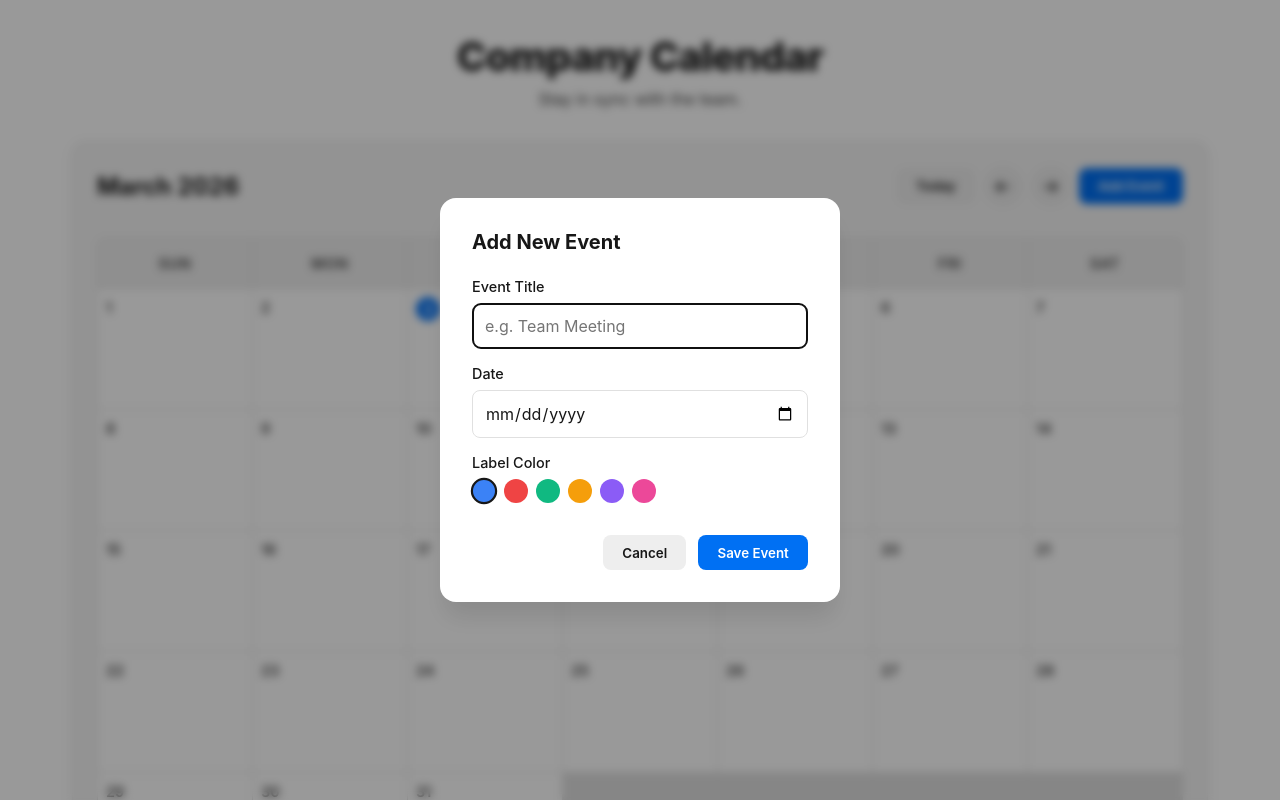
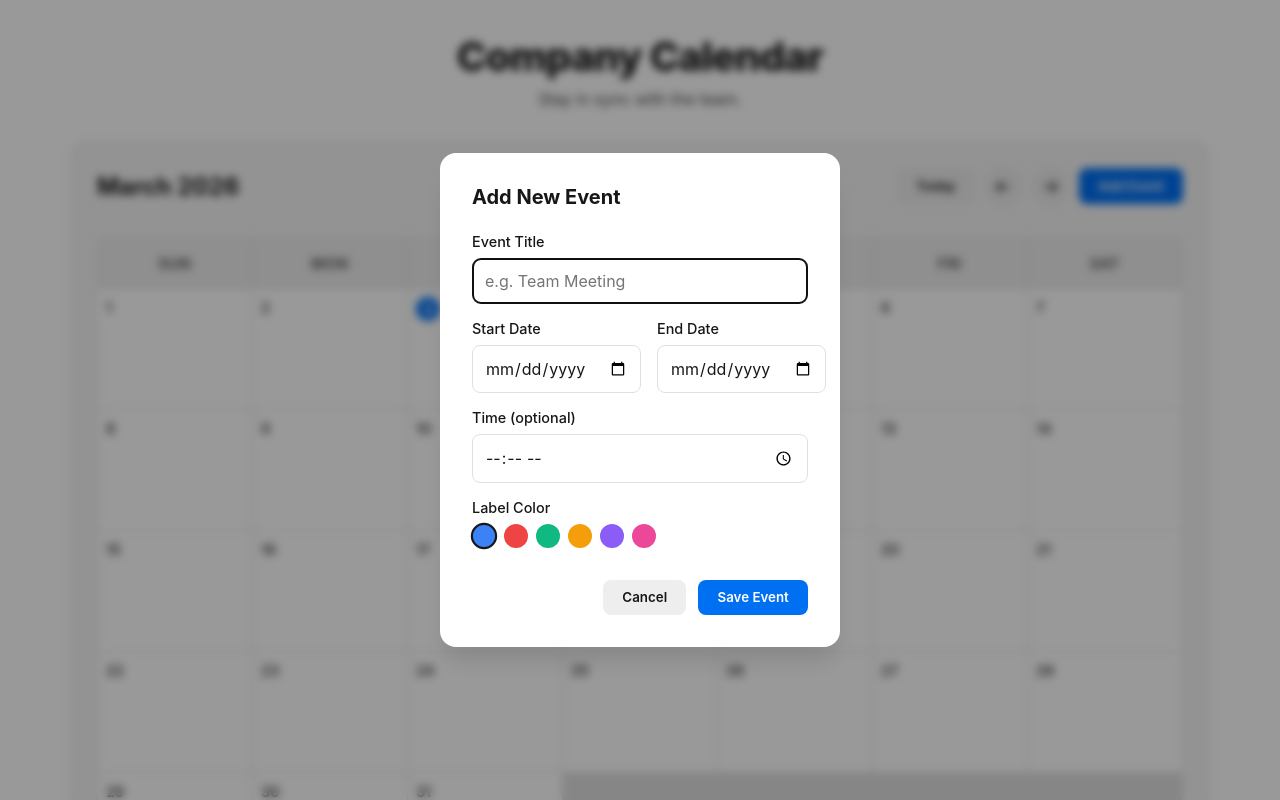
Before and after one commit to TrentBreneman/isr-calander, a Next.js app: page / in a window 1280 px wide. Both pictures are taken after a click on the button "Add Event". Shown: the top 800 px of the page. Built offline with nearby package versions, Linux system fonts and the light colour scheme.

Commit message:
feat: add multi-day events and time support to calendar

```diff
--- a/components/Calendar.module.css
+++ b/components/Calendar.module.css
@@ -238,6 +238,21 @@
   margin-top: 2rem;
 }
 
+.row {
+  display: flex;
+  gap: 1rem;
+}
+
+.row .formGroup {
+  flex: 1;
+}
+
+.eventTime {
+  font-weight: 700;
+  margin-right: 4px;
+  opacity: 0.9;
+}
+
 @media (max-width: 768px) {
   .day {
     min-height: 80px;
--- a/components/Calendar.tsx
+++ b/components/Calendar.tsx
@@ -6,7 +6,9 @@ import styles from "./Calendar.module.css";
 interface CalendarEvent {
   id: string;
   title: string;
-  date: string; // ISO string YYYY-MM-DD
+  startDate: string; // ISO string YYYY-MM-DD
+  endDate?: string;   // ISO string YYYY-MM-DD
+  time?: string;      // HH:mm
   color: string;
 }
 
@@ -22,14 +24,27 @@ export default function Calendar() {
   const [currentDate, setCurrentDate] = useState(new Date());
   const [events, setEvents] = useState<CalendarEvent[]>([]);
   const [showModal, setShowModal] = useState(false);
-  const [newEvent, setNewEvent] = useState({ title: "", date: "", color: COLORS[0] });
+  const [newEvent, setNewEvent] = useState({
+    title: "",
+    startDate: "",
+    endDate: "",
+    time: "",
+    color: COLORS[0]
+  });
 
   // Load events from localStorage
   useEffect(() => {
     const saved = localStorage.getItem("company-events");
     if (saved) {
       try {
-        setEvents(JSON.parse(saved));
+        const parsed = JSON.parse(saved);
+        // Migration: handle old format where it was just 'date'
+        const migrated = parsed.map((e: any) => ({
+          ...e,
+          startDate: e.startDate || e.date,
+          endDate: e.endDate || e.date
+        }));
+        setEvents(migrated);
       } catch (e) {
         console.error("Failed to load events", e);
       }
@@ -53,20 +68,28 @@ export default function Calendar() {
 
   const handleAddEvent = (e: React.FormEvent) => {
     e.preventDefault();
-    if (!newEvent.title || !newEvent.date) return;
+    if (!newEvent.title || !newEvent.startDate) return;
 
     const event: CalendarEvent = {
       id: Math.random().toString(36).substring(2, 9),
-      ...newEvent,
+      title: newEvent.title,
+      startDate: newEvent.startDate,
+      endDate: newEvent.endDate || newEvent.startDate,
+      time: newEvent.time,
+      color: newEvent.color,
     };
 
     setEvents([...events, event]);
     setShowModal(false);
-    setNewEvent({ title: "", date: "", color: COLORS[0] });
+    setNewEvent({ title: "", startDate: "", endDate: "", time: "", color: COLORS[0] });
   };
 
   const deleteEvent = (id: string) => {
     setEvents(events.filter(e => e.id !== id));
+  };
+
+  const isWithinRange = (dateStr: string, start: string, end: string) => {
+    return dateStr >= start && dateStr <= end;
   };
 
   // Calendar days grid
@@ -78,7 +101,7 @@ export default function Calendar() {
   // Days of current month
   for (let i = 1; i <= daysInMonth; i++) {
     const dateStr = `${year}-${String(month + 1).padStart(2, "0")}-${String(i).padStart(2, "0")}`;
-    const dayEvents = events.filter(e => e.date === dateStr);
+    const dayEvents = events.filter(e => isWithinRange(dateStr, e.startDate, e.endDate || e.startDate));
     const isToday = new Date().toDateString() === new Date(year, month, i).toDateString();
 
     days.push(
@@ -87,15 +110,16 @@ export default function Calendar() {
         <div className={styles.eventList}>
           {dayEvents.map(event => (
             <div
-              key={event.id}
+              key={`${event.id}-${dateStr}`}
               className={styles.eventItem}
               style={{ backgroundColor: event.color }}
-              title={event.title}
+              title={`${event.title}${event.time ? ` at ${event.time}` : ""}`}
               onClick={(e) => {
                 e.stopPropagation();
                 if(confirm(`Delete "${event.title}"?`)) deleteEvent(event.id);
               }}
             >
+              {event.time && <span className={styles.eventTime}>{event.time} </span>}
               {event.title}
             </div>
           ))}
@@ -103,7 +127,7 @@ export default function Calendar() {
         <button
           className={styles.addDayBtn}
           onClick={() => {
-            setNewEvent({ ...newEvent, date: dateStr });
+            setNewEvent({ ...newEvent, startDate: dateStr, endDate: dateStr });
             setShowModal(true);
           }}
         >
@@ -150,13 +174,40 @@ export default function Calendar() {
                   required
                 />
               </div>
+              <div className={styles.row}>
+                <div className={styles.formGroup}>
+                  <label>Start Date</label>
+                  <input
+                    type="date"
+                    value={newEvent.startDate}
+                    onChange={e => {
+                      const newStart = e.target.value;
+                      setNewEvent(prev => ({
+                        ...prev,
+                        startDate: newStart,
+                        endDate: (prev.endDate && prev.endDate < newStart) ? newStart : prev.endDate
+                      }));
+                    }}
+                    required
+                  />
+                </div>
+                <div className={styles.formGroup}>
+                  <label>End Date</label>
+                  <input
+                    type="date"
+                    value={newEvent.endDate || newEvent.startDate}
+                    min={newEvent.startDate}
+                    onChange={e => setNewEvent({...newEvent, endDate: e.target.value})}
+                    required
+                  />
+                </div>
+              </div>
               <div className={styles.formGroup}>
-                <label>Date</label>
+                <label>Time (optional)</label>
                 <input
-                  type="date"
-                  value={newEvent.date}
-                  onChange={e => setNewEvent({...newEvent, date: e.target.value})}
-                  required
+                  type="time"
+                  value={newEvent.time}
+                  onChange={e => setNewEvent({...newEvent, time: e.target.value})}
                 />
               </div>
               <div className={styles.formGroup}>
```
